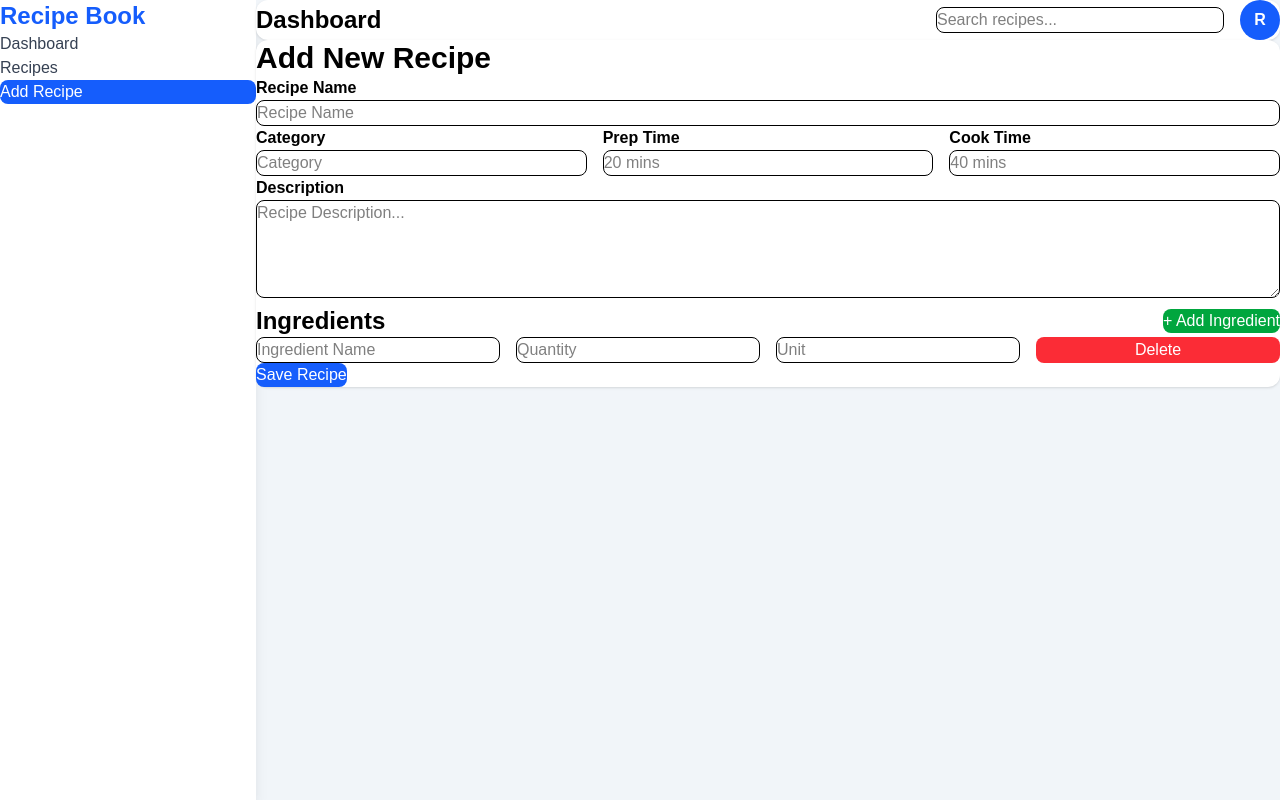
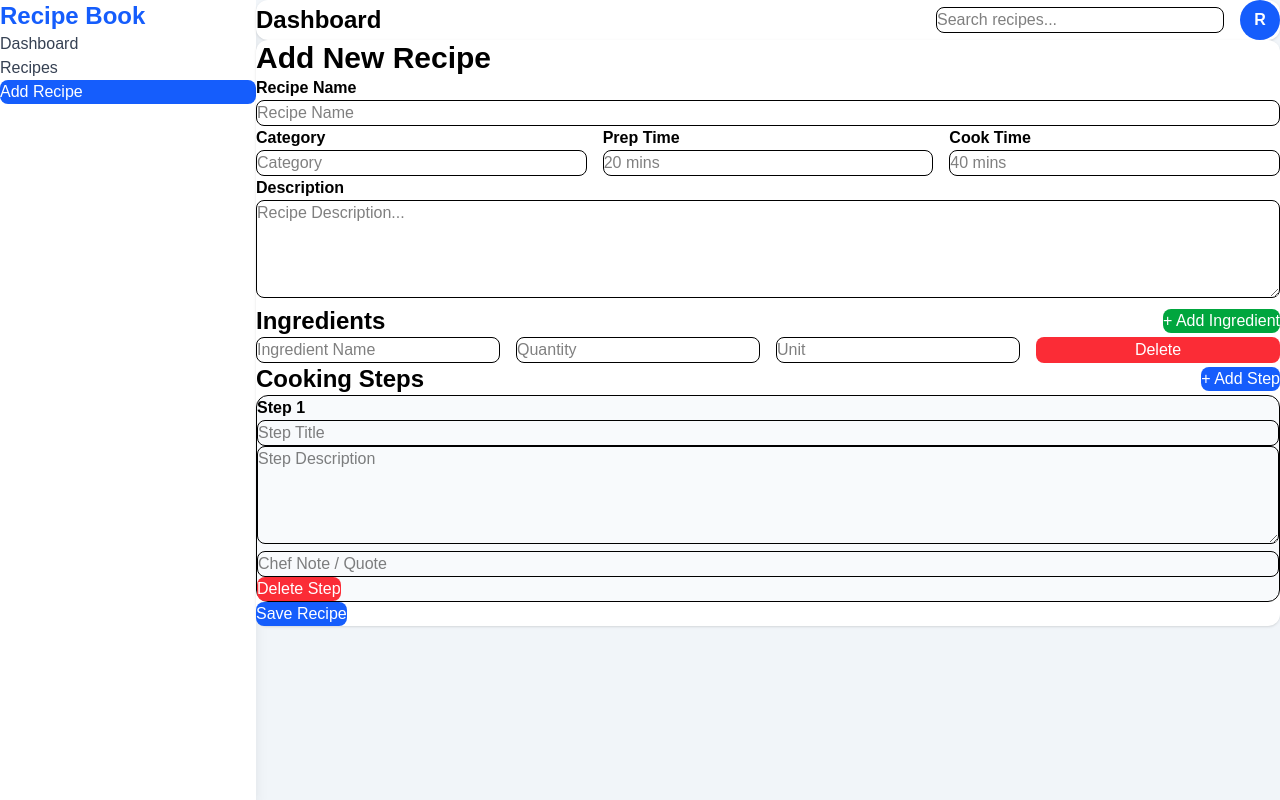
Before and after one commit to mihorahul/recipe-book-pro, a React (Vite) app: page /add-recipe in a window 1280 px wide. Built offline with nearby package versions, Linux system fonts and the light colour scheme.

Commit message:
Create cooking steps component

```diff
--- /dev/null
+++ b/src/components/StepSection.jsx
@@ -0,0 +1,59 @@
+function StepSection({ steps, addStep, removeStep, handleStepChange }) {
+  return (
+    <div className="mt-10">
+      <div className="flex justify-between items-center mb-5">
+        <h2 className="text-2xl font-bold">Cooking Steps</h2>
+
+        <button
+          type="button"
+          onClick={addStep}
+          className="bg-blue-600 text-white px-4 py-2 rounded-lg hover:bg-blue-700"
+        >
+          + Add Step
+        </button>
+      </div>
+
+      {steps.map((step, index) => (
+        <div key={index} className="border rounded-xl p-6 mb-6 bg-slate-50">
+          <h3 className="font-bold mb-4">Step {index + 1}</h3>
+
+          <input
+            type="text"
+            placeholder="Step Title"
+            value={step.title}
+            onChange={(e) => handleStepChange(index, "title", e.target.value)}
+            className="w-full border rounded-lg px-4 py-3 mb-4"
+          />
+
+          <textarea
+            rows="4"
+            placeholder="Step Description"
+            value={step.description}
+            onChange={(e) =>
+              handleStepChange(index, "description", e.target.value)
+            }
+            className="w-full border rounded-lg px-4 py-3 mb-4"
+          />
+
+          <input
+            type="text"
+            placeholder="Chef Note / Quote"
+            value={step.quote}
+            onChange={(e) => handleStepChange(index, "quote", e.target.value)}
+            className="w-full border rounded-lg px-4 py-3 mb-4"
+          />
+
+          <button
+            type="button"
+            onClick={() => removeStep(index)}
+            className="bg-red-500 text-white px-4 py-2 rounded-lg"
+          >
+            Delete Step
+          </button>
+        </div>
+      ))}
+    </div>
+  );
+}
+
+export default StepSection;
--- a/src/pages/AddRecipe.jsx
+++ b/src/pages/AddRecipe.jsx
@@ -1,5 +1,6 @@
 import { useState } from "react";
 import IngredientSection from "../components/IngredientSection";
+import StepSection from "../components/StepSection";
 
 function AddRecipe() {
   const [ingredients, setIngredients] = useState([
@@ -9,6 +10,35 @@ function AddRecipe() {
       unit: "",
     },
   ]);
+
+  const [steps, setSteps] = useState([
+    {
+      title: "",
+      description: "",
+      quote: "",
+    },
+  ]);
+
+  function addStep() {
+    setSteps([
+      ...steps,
+      {
+        title: "",
+        description: "",
+        quote: "",
+      },
+    ]);
+  }
+
+  function removeStep(index) {
+    setSteps(steps.filter((_, i) => i !== index));
+  }
+
+  function handleStepChange(index, field, value) {
+    const updated = [...steps];
+    updated[index][field] = value;
+    setSteps(updated);
+  }
 
   function addIngredient() {
     setIngredients([
@@ -101,6 +131,12 @@ function AddRecipe() {
           removeIngredient={removeIngredient}
           handleIngredientChange={handleIngredientChange}
         />
+        <StepSection
+          steps={steps}
+          addStep={addStep}
+          removeStep={removeStep}
+          handleStepChange={handleStepChange}
+        />
 
         {/* Save Button */}
         <button
```
